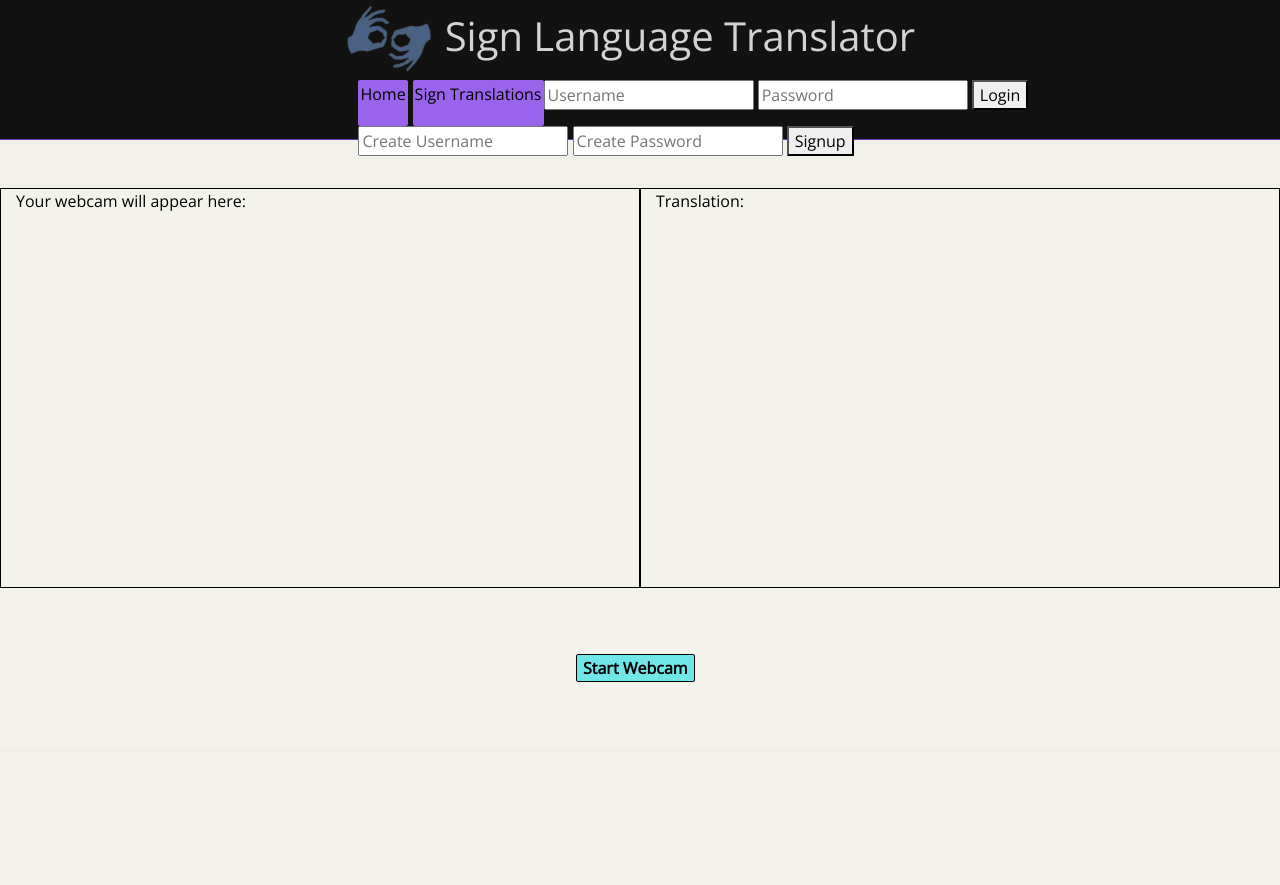
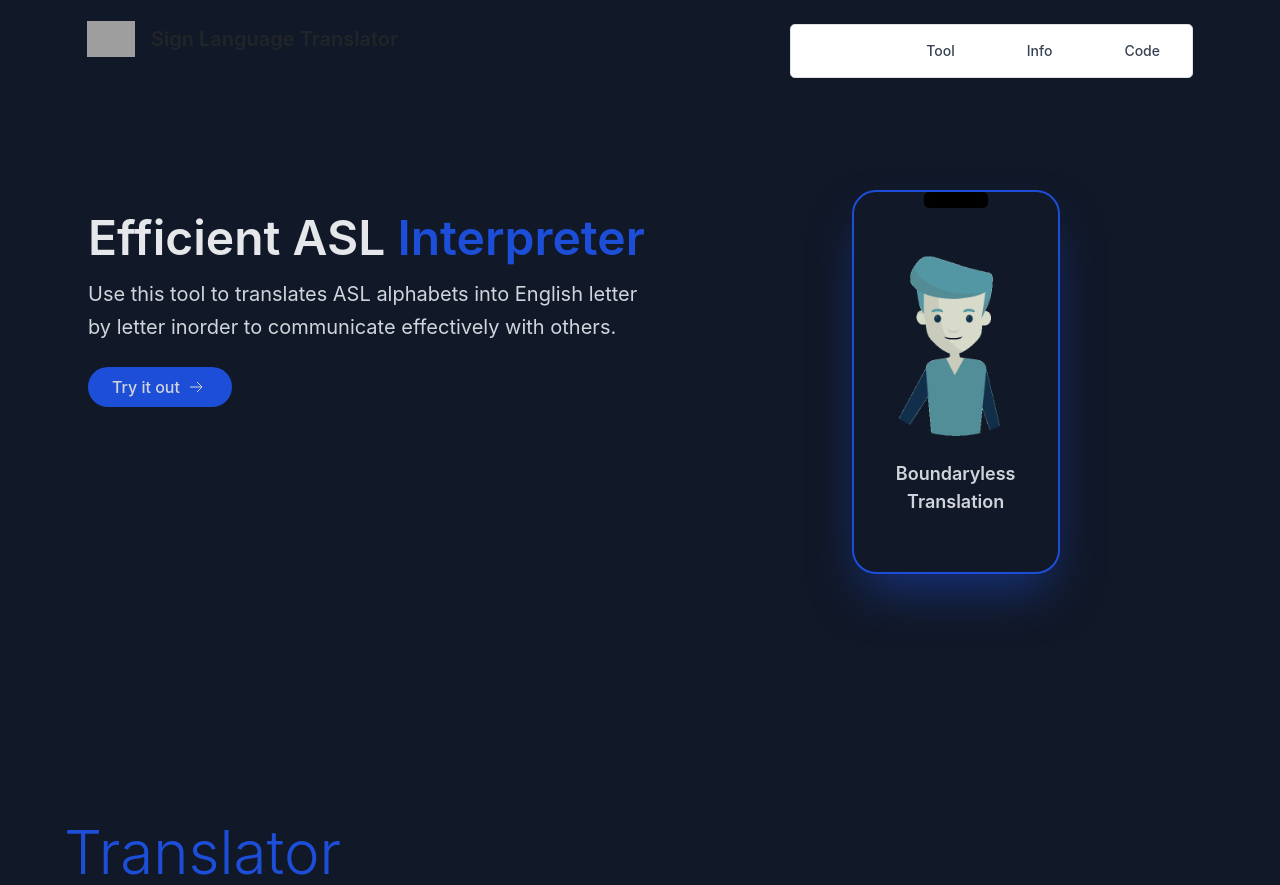
Before and after one commit to jaydenpiao/NWHacks, a plain HTML site: page index.html in a window 1280 px wide. Shown: the top 885 px of the page. Before the commit the page ends 800 px from the top, so only its background shows below. Drawn offline with nearby package versions, Linux system fonts and the light colour scheme; grey boxes are pictures that could not be loaded.

Commit message:
changed theme updated home styling

```diff
--- a/index.html
+++ b/index.html
@@ -6,53 +6,100 @@
         <meta charset="utf-8">
         <meta name="viewport" content="width=device-width, initial-scale=1">
         <link rel="stylesheet" href="https://cdn.jsdelivr.net/npm/bootstrap@4.6.1/dist/css/bootstrap.min.css">
-        <link rel="stylesheet" href="stylesheet.css">
+        <script src="https://cdn.tailwindcss.com"></script>
         <script src="https://cdn.jsdelivr.net/npm/jquery@3.5.1/dist/jquery.slim.min.js"></script>
         <script src="https://cdn.jsdelivr.net/npm/popper.js@1.16.1/dist/umd/popper.min.js"></script>
         <script src="https://cdn.jsdelivr.net/npm/bootstrap@4.6.1/dist/js/bootstrap.bundle.min.js"></script>
         <link href="https://fonts.googleapis.com/css?family=Open+Sans" rel="stylesheet" type="text/css"
     />
     </head>
-    <body>
-        <div class="container-fluid">
-            <div class="row" style="height: 10%;">
-                 <img src="img/logo.png" height=100%; style="margin-left: 27%;" alt="logo">
-                 <h1 id="title">Sign Language Translator</h1>
+    <body class="bg-gray-900 mt-0 mx-[5%]">
+
+        <nav class="border-gray-200 px-2 sm:px-4 pb-2 rounded bg-gray-900">
+            <div class="container flex flex-wrap justify-between items-center mx-auto">
+            <a href="https://flowbite.com/" class="flex items-center style-none">
+                <img src="https://flowbite.com/docs/images/logo.svg" class="mr-3 h-6 sm:h-9" alt="Logo">
+                <span class="self-center no-underline text-xl font-semibold whitespace-nowrap dark:text-white">Sign Language Translator</span>
+            </a>
+            <button data-collapse-toggle="navbar-default" type="button" class="inline-flex items-center p-2 ml-3 text-sm text-gray-500 rounded-lg md:hidden hover:bg-gray-100 focus:outline-none focus:ring-2 focus:ring-gray-200 dark:text-gray-400 dark:hover:bg-gray-700 dark:focus:ring-gray-600" aria-controls="navbar-default" aria-expanded="false">
+                <span class="sr-only">Open main menu</span>
+                <svg class="w-6 h-6" aria-hidden="true" fill="currentColor" viewBox="0 0 20 20" xmlns="http://www.w3.org/2000/svg"><path fill-rule="evenodd" d="M3 5a1 1 0 011-1h12a1 1 0 110 2H4a1 1 0 01-1-1zM3 10a1 1 0 011-1h12a1 1 0 110 2H4a1 1 0 01-1-1zM3 15a1 1 0 011-1h12a1 1 0 110 2H4a1 1 0 01-1-1z" clip-rule="evenodd"></path></svg>
+            </button>
+            <div class="hidden w-full md:block md:w-auto" id="navbar-default">
+                <ul class="flex flex-col p-2 mt-4 bg-gray-50 rounded-lg border border-gray-100 md:flex-row md:space-x-8 md:mt-0 md:text-sm md:font-medium md:border-0 md:bg-white bg-gray-800 md:bg-gray-900 border-gray-700">
+                <li>
+                    <a href="#home" class="block py-2 pr-4 pl-3 text-white bg-blue-700 rounded md:bg-transparent md:text-blue-700 md:p-0 dark:text-white" aria-current="page">Home</a>
+                </li>
+                <li>
+                    <a href="#translate" class="block py-2 pr-4 pl-3 text-gray-700 rounded hover:bg-gray-100 md:hover:bg-transparent md:border-0 md:hover:text-blue-700 md:p-0 dark:text-gray-400 md:dark:hover:text-white dark:hover:bg-gray-700 dark:hover:text-white md:dark:hover:bg-transparent">Tool</a>
+                </li>
+                <li>
+                    <a href="#" class="block py-2 pr-4 pl-3 text-gray-700 rounded hover:bg-gray-100 md:hover:bg-transparent md:border-0 md:hover:text-blue-700 md:p-0 dark:text-gray-400 md:dark:hover:text-white dark:hover:bg-gray-700 dark:hover:text-white md:dark:hover:bg-transparent">Info</a>
+                </li>
+                <li>
+                    <a href="https://github.com/sashankshukla/NWHacks" target="_blank" class="block py-2 pr-4 pl-3 text-gray-700 rounded hover:bg-gray-100 md:hover:bg-transparent md:border-0 md:hover:text-blue-700 md:p-0 dark:text-gray-400 md:dark:hover:text-white dark:hover:bg-gray-700 dark:hover:text-white md:dark:hover:bg-transparent">Code</a>
+                </li>
+                </ul>
             </div>
-            <div class="row" id="nav" style="height: 7.5%;">
-                <ul id="title2" class="nav nav-tabs">
-                    <li class="active"><a href="#">Home</a></li>
-                    <li><a href="https://www.handspeak.com/word/most-used/">Sign Translations</a></li>
-                    <div class="login-container">
-                        <form action="/action_page.php">
-                            <input type="text" placeholder="Username" name="username">
-                            <input type="text" placeholder="Password" name="psw">
-                            <button type="submit">Login</button>
-                        </form>
-                    </div>
-                    <div class="signup-container">
-                        <form action="/action_page.php">
-                            <input type="text" placeholder="Create Username" name="create_username">
-                            <input type="text" placeholder="Create Password" name="create_psw">
-                            <button type="submit">Signup</button>
-                        </form>
-                    </div>
-                  </ul>
             </div>
-            <br><br>
-            <div class="row" id="b" style="height: 50%;">
-                <div id="webcam-main" class="col-sm-6">
-                    <p>Your webcam will appear here: </p>
-                    <div id="webcam-container"></div>
+        </nav>
+
+        <section id="home" class="max-w-screen-xl flex flex-col md:flex-row mt-20 mb-56 mx-auto py-4 px-4 sm:px-8 bg-gray-900">
+            <div class="max-w-xl mr-[17%] mb-16 md:mb-0 ">
+                <div class="py-4">
+                    <h3 class="text-5xl text-gray-200 font-semibold md:text-5xl">
+                        Efficient ASL <span class="text-blue-700"> Interpreter </span>
+                    </h3>
+                    <p class="text-gray-300 text-xl leading-relaxed mt-3">
+                       Use this tool to translates ASL alphabets into English letter by letter inorder to communicate effectively with others.
+                    </p>
                 </div>
-                <div id="label-main" class="col-sm-6">
-                    <p>Translation:</p>
-                    <h1 id="label-container"></h1>
-                </div>
+                <a
+                    class="cta-pr-btn px-4 py-2 text-gray-300 hover:text-gray-200 font-medium bg-blue-700 rounded-full inline-flex items-center"
+                    href="#translate">
+                    Try it out
+                    <svg xmlns="http://www.w3.org/2000/svg" class="h-6 w-6 ml-1 duration-150" fill="none" viewBox="0 0 24 24" stroke="currentColor">
+                    <path strokeLinecap="round" strokeLinejoin="round" strokeWidth={2} d="M13 7l5 5m0 0l-5 5m5-5H6" />
+                    </svg>
+                </a>
             </div>
-            <div class="row" id="b" style="height: 20%;">
-                <button id="button" type="button">Start Webcam</button>
+            <div class="">
+                 <div class = "bg-gray-900 w-52 h-96 border-2 shadow-2xl shadow-blue-700/50 border-blue-700 rounded-3xl flex flex-col justify-start items-center">
+                      <div class="mt-0 mb-4 border-b-1 border-l-1 border-r-1 border-slate-400 bg-black top-0 rounded-lg h-4 w-16"></div>
+                      <img class="text-yellow-400" src="img/gif.gif" alt="slt">
+                      <h1 class="mt-4 font-semibold mx-[5%] text-lg text-gray-300">Boundaryless</h1>
+                      <h1 class="mx-[5%] font-semibold text-lg text-gray-300">Translation</h1>
+                 </div>
             </div>
-        </div>
+        </section>
+        <section id="translate" class="pb-8 flex flex-col">
+            <h1 class="text-blue-700 mb-8 font-light text-6xl">Translator</h1>
+            <div class="grid grid-rows-2 md:grid-cols-2 gap-8">
+                 <div id="webcam-container" class="h-96 border-2 rounded-lg border-gray-200">
+                   <h1 class="text-gray-200 font-bold text-xl">Webcam</h1>
+                 </div>
+                 <div id="label-container" class="h-96 border-2 rounded-lg border-gray-200">
+                    <h1 class="text-gray-200 font-bold text-xl">Translated Text</h1>
+                 </div>
+            </div>
+            <button
+            id = "button"
+            class="
+                        mx-[30%]
+                        w-[40%]
+                        text-gray-300
+                        bg-blue-700
+                        mt-4
+                        sm: -mt-96
+                        rounded-lg
+                        hover:text-gray-100
+                        hover:font-semibold
+                        border-2 border-blue-700
+                        p-2
+                        "
+          >
+            Start Webcam
+          </button>
+        </section>
     </body>
 </html>
--- a/index.js
+++ b/index.js
@@ -16,7 +16,7 @@ window.onload=function(){
 
         // Convenience function to setup a webcam
         const flip = true; // whether to flip the webcam
-        webcam = new tmImage.Webcam(200, 200, flip); // width, height, flip
+        webcam = new tmImage.Webcam(550,350, flip); // width, height, flip
         await webcam.setup(); // request access to the webcam
         await webcam.play();
         window.requestAnimationFrame(loop);
--- a/stylesheet.css
+++ /dev/null
@@ -1,82 +0,0 @@
-body{
-    color: black;
-    background-color:  rgb(241, 241, 233);
-    font-family: "Open Sans", sans-serif;
-}
-#b{
-    background-color: rgb(243, 243, 235);
-}
- .row{
-    align-items: center;
-    background-color: rgb(18,18,18);;
-}
-li{
-    margin-left: 5px;
-    border-radius: 2px;
-    background-color: rgb(154, 99, 236);
-    border: 2px solid rgb(154, 99, 236);
-}
-li:first-child{
-    margin-left: 0px;
-}
-a:link{
-    text-decoration: none;
-    color: black;
-}
-a:hover{
-    color: black;
-}
-#webcam-main{
-    border: 1px solid  black;
-    height : 100%;
-}
-#webcam-container{
-    margin-left: 33.3%;
-}
-#label-main{
-    border: 1px solid black;
-    height : 100%;
-}
-a{
-    color : lightgray;
-}
-#button{
-    background-color: rgb(112, 230, 230);
-    font-weight: bold;
-    border: 1px solid black;
-    border-radius: 2px;
-    margin-left: 45%;
-    margin-right: 35%;
-}
-#button:hover{
-    background-color: rgb(72, 177, 177);
-    border: 1px solid black;
-}
-#title{
-    margin-left: 1%;
-    color: lightgray;
-}
-#title2{
-    margin-left: 28%;
-    border: none;
-}
-#nav{
-    border-bottom: 1px solid rgb(109, 55, 190);;
-}
-
-@media screen and (max-width: 600px) {
-    .row .login-container{
-        float: none;
-    }
-    .row a, .row input[type=text], .row .login-container button {
-        float: none;
-        display: block;
-        text-align: left;
-        width: 100%;
-        margin: 0;
-        padding: 14px;
-    }
-    .topnav input[type=text] {
-     border: 1px solid #ccc;
-    }
-}
```
Also changed, not shown: img/gif.gif (added), img/seeyoulater.gif (added).
